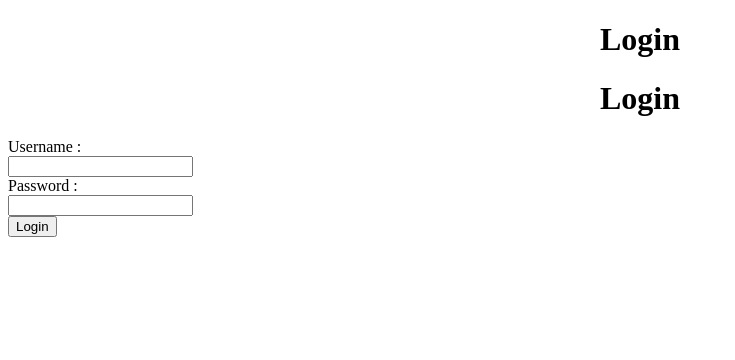
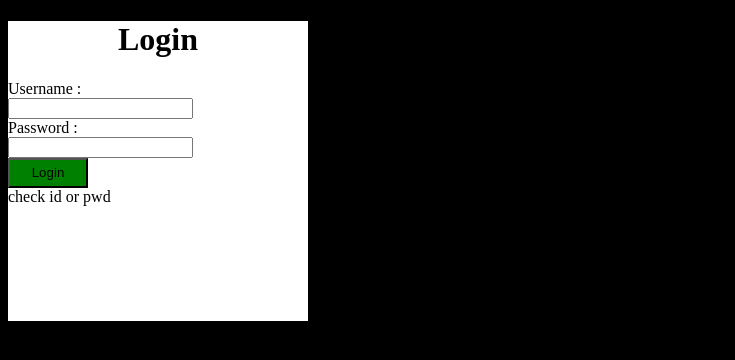
Before and after one commit to iamneo-production/bfcafcdbcbb305288026deabbcfedbaaadone, a plain HTML site: page public/index.html in a window 1280 px wide. Both pictures are taken after a click on the button "Login". Shown: the whole page, without its empty margins (0-735 px from the left). Drawn offline with Linux system fonts and the light colour scheme.

Commit message:
Backup Commit

```diff
--- a/public/app.js
+++ b/public/app.js
@@ -0,0 +1,22 @@
+function validate()
+        {
+            var uname = document.getElementById("name").value;
+            var password = document.getElementById("pwd").value;
+            var che = check(password)
+            if(uname != "admin" || che =="false")
+            {
+                document.getElementById("ans").innerHTML = "check id or pwd";
+            }
+            else{
+                document.getElementById("ans").innerHTML = "Login Successful";
+            }
+
+        }
+function check(password)
+    {
+        var exp1 = /^(?=.*[0-9])(?=.*[!@#$%^&*])[a-zA-Z0-9!@#$%^&*]/
+        if(password.match(exp1))
+            return true
+        else
+            return false;
+        }
--- a/public/index.html
+++ b/public/index.html
@@ -10,7 +10,6 @@
 </head>
 <body>
   <div class="container">
-    <center> <h1> Login</h1> </center>
     <form>
         <center> <h1> Login</h1> </center>
         <div class="container">
--- a/public/style.css
+++ b/public/style.css
@@ -0,0 +1,26 @@
+.container
+{
+    justify-content: center;
+    align-items: center;
+}
+body
+{
+    background-color: black;
+    justify-content: center;
+    align-items: center;
+}
+form
+{
+
+    background-color: white;
+    width: 300px;
+    height:300px;
+    justify-content: center;
+    align-items: center;
+}
+#submit
+{
+    background-color: green;
+    width: 80px;
+    height: 30px;
+}
```
